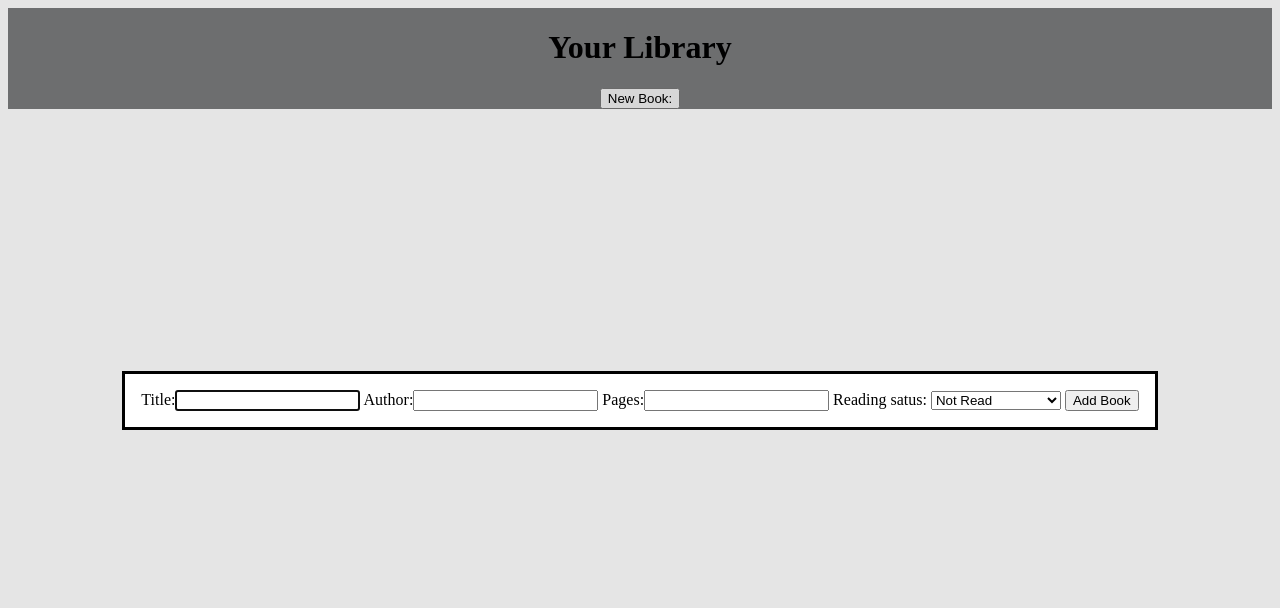
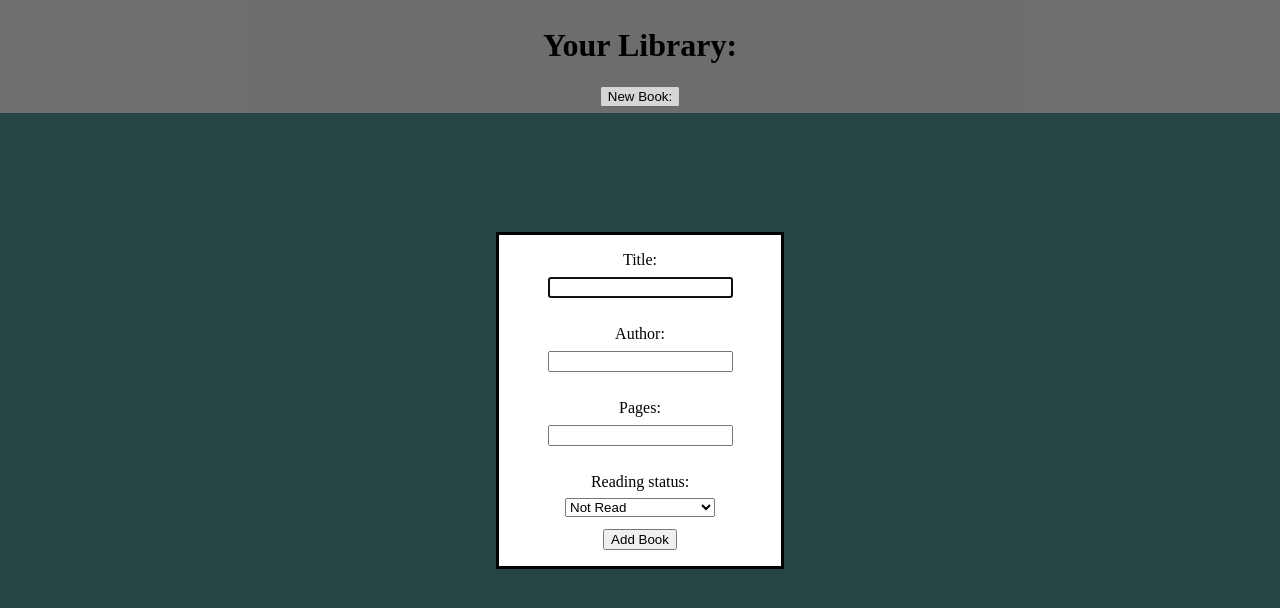
Before and after one commit to illsendu2jesus/library, a plain HTML site: page index.html in a window 1280 px wide. Both pictures are taken after a click on the button "New Book:". Drawn offline with Linux system fonts and the light colour scheme.

Commit message:
added some styling for the form and overall layout

```diff
--- a/index.html
+++ b/index.html
@@ -11,7 +11,7 @@
 <body>
 
     <div class="header">
-        <h1>Your Library</h1>
+        <h1>Your Library:</h1>
         <button class="add">New Book:</button>
         <dialog>
             <form action="">
@@ -19,7 +19,7 @@
                 <label for="title">Author:<input type="text"  id="author" name="author"></label>
                 <label for="pages">Pages:<input type="number" min="1"  id="pages" name="pages"></label>
 
-                <label for="read"> Reading satus:</label>
+                <label for="read"> Reading status:</label>
                 <select name="" id="read">
                     <option value="not read">Not Read</option>
                     <option value="read">Read</option>
--- a/logic.js
+++ b/logic.js
@@ -177,3 +177,7 @@ submit.addEventListener('click',(e)=>{
     e.preventDefault();
     dialog.close([title.value, author.value, pages.value, read.value]);
 })
+
+if(books.length==0){
+    console.log('er');
+}
--- a/styles.css
+++ b/styles.css
@@ -1,17 +1,51 @@
+
 body{
     display: grid;
+    padding: 0;
+    margin: 0;
+    background-color: rgb(45, 77, 77);
 
 }
 .header{
     display: grid;
     background-color: #797a7c;
     place-items: center;
+    padding: 6px;
+
 }
 
 .container{
     display: grid;
     grid-template-columns: repeat(auto-fill,minmax(300px,1fr));
     gap:20px;
+    padding: 20px;
+    font-size: 22px;
+}
+
+form{
+    display: flex;
+    gap: 12px;
+    flex-direction: column;
+    align-items: center;
+    justify-content:space-around;
+    width: 250px;
+}
+
+form input{
+    display: block;
+    /*width: 100%;*/
+    margin-top: 8px;
+}
+
+form label{
+    text-align: center;
+    margin-bottom: 15px;
+
+}
+
+form select{
+    width: 60%;
+    margin-top: -20px;
 }
 
 
@@ -19,7 +53,7 @@ body{
     height:350px;
     border:2px solid black;
     display: grid;
-    border-radius: 5px;
+    border-radius: 8px;
     align-items: start;
     background-color: rgb(159,177,236);
     text-align: center;
@@ -53,14 +87,13 @@ body{
 
 }
 
-
-
 .buttons .change{
     grid-column: 1 /span 2 ;
     border-radius: 6px;
     width: fit-content;
     background-color: rgb(30, 30, 95);
     color:#fff;
+    font-weight: bolder;
 
 }
 
```
